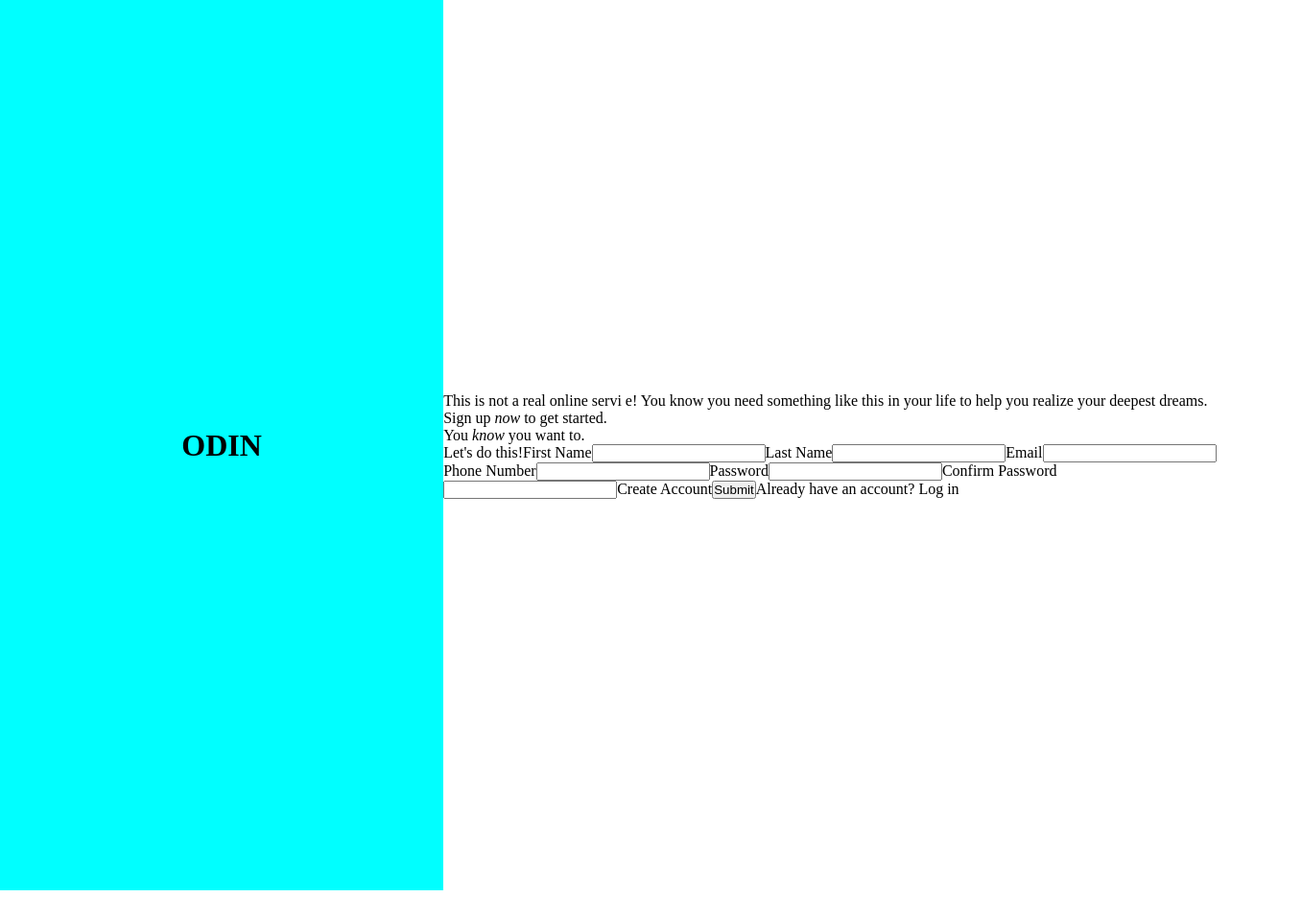
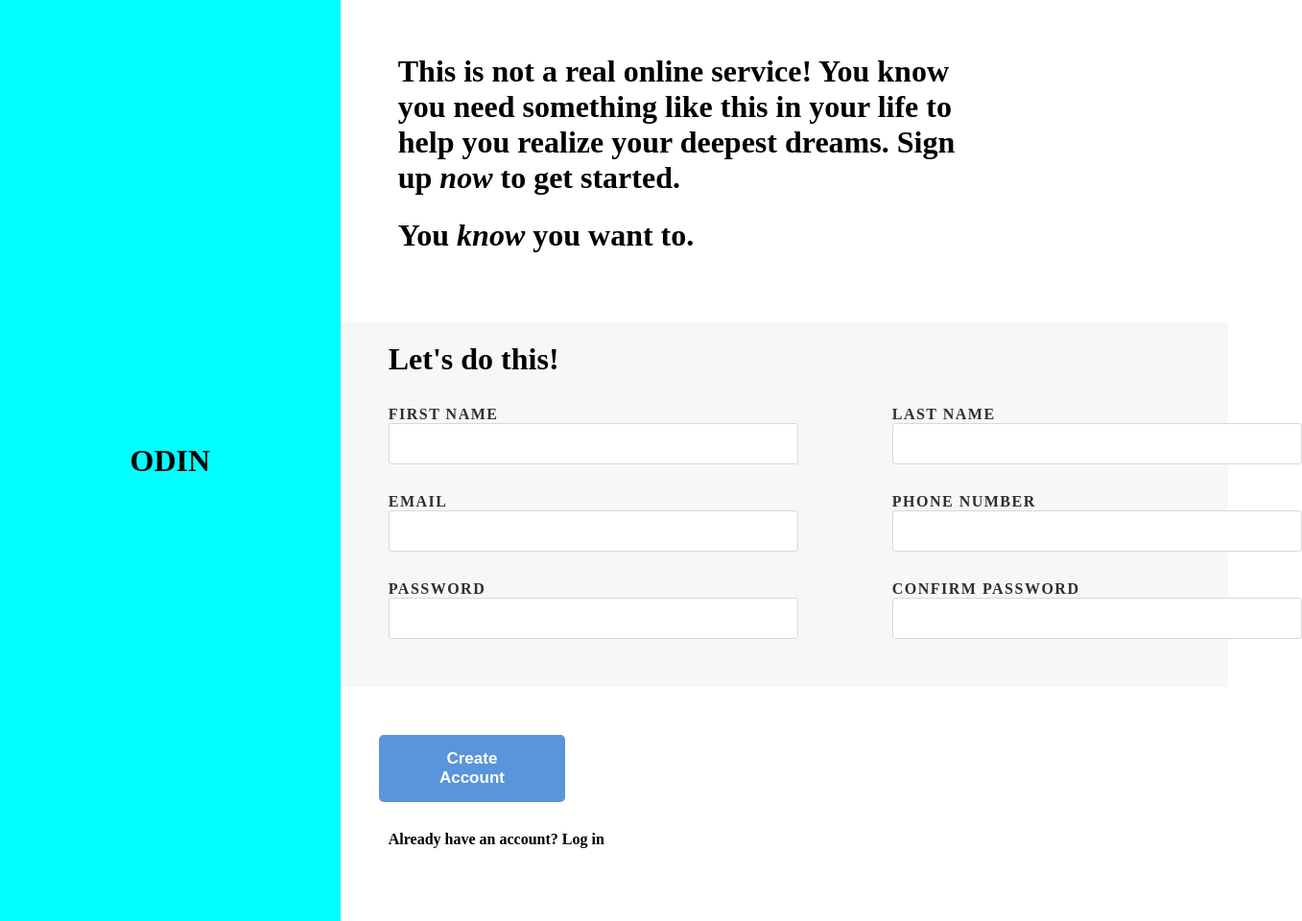
Before and after one commit to nishanth09m/signupForm, a plain HTML site: page index.html in a window 1280 px wide. Shown: the whole page at 96% size, 1357 px wide, since content can reach past the window. Before the commit the page ends 928 px from the top, so only its background shows below. Drawn offline with Linux system fonts and the light colour scheme.

Commit message:
Add basic layout design Add styles to the form

```diff
--- a/index.html
+++ b/index.html
@@ -1,50 +1,72 @@
 <!DOCTYPE html>
 <html lang="en">
+
 <head>
     <meta charset="UTF-8">
     <meta name="viewport" content="width=device-width, initial-scale=1.0">
     <title>Document</title>
     <link rel="stylesheet" href="styles.css">
 </head>
+
 <body>
     <div class="main">
         <div class="logo">
             <h1>ODIN</h1>
         </div>
         <div class="container">
-            <p>This is not a real online servi e! You know you need something like
-                this in your life to help you realize your deepest dreams. Sign up <em>now</em>
-                to get started.
-            </p>
-            <p>You <em>know</em> you want to.</p>
-            <div class="login">
-                Let's do this!
+            <div class="para">
+                <p>This is not a real online service! You know you need something like
+                    this in your life to help you realize your deepest dreams. Sign up <em>now</em>
+                    to get started.
+                </p>
+                <p>You <em>know</em> you want to.</p>
+            </div>
+            <div class="details">
+                <p>Let's do this!</p>
+                <form action="" method="post" class="web-form">
+                    <div class="row-one">
+                        <div class="form-row">
+                            <label for="fname">First Name</label>
+                            <input type="text" id="fname" name="fname" required>
+                        </div>
 
-                <label for="fname">First Name</label>
-                <input type="text" id="fname" name="fname">
+                        <div class="form-row">
+                            <label for="lname">Last Name</label>
+                            <input type="text" id="lname" name="lname" required>
+                        </div>
+                    </div>
 
-                <label for="lname">Last Name</label>
-                <input type="text" id="lname" name="lname">
+                    <div class="row-one">
+                        <div class="form-row">
+                            <label for="email">Email</label>
+                            <input type="email" id="email" name="email" required>
+                        </div>
 
-                <label for="email">Email</label>
-                <input type="email" id="email" name="email">
+                        <div class="form-row">
+                            <label for="pno">Phone Number</label>
+                            <input type="text" id="pno" name="pno" required>
+                        </div>
+                    </div>
 
-                <label for="pno">Phone Number</label>
-                <input type="text" id="pno" name="pno">
+                    <div class="row-one">
+                        <div class="form-row">
+                            <label for="pass">Password</label>
+                            <input type="password" id="pass" name="pass" required>
+                        </div>
 
-                <label for="pass">Password</label>
-                <input type="password" id="pass" name="pass">
-
-                <label for="cpass">Confirm Password</label>
-                <input type="text" id="cpass" name="cpass">
-
-                <label for="button">Create Account</label>
-                <input type="submit" id="button" name="button">
-
-                Already have an account? Log in
+                        <div class="form-row">
+                            <label for="cpass">Confirm Password</label>
+                            <input type="password" id="cpass" name="cpass"required>
+                        </div>
+                    </div>
+                </form>
             </div>
-
+            <div class="footer">
+                <button>Create Account</button>
+                <p>Already have an account? Log in</p>
+            </div>
         </div>
     </div>
 </body>
+
 </html>
--- a/styles.css
+++ b/styles.css
@@ -1,29 +1,106 @@
-*{
+* {
     margin: 0;
     padding: 0;
     box-sizing: border-box;
 }
 
-.main{
+.main {
     display: flex;
 }
 
-.logo{
+.logo {
     background: aqua;
-    height: 58rem;
-    width: 70rem;
+    height: 60rem;
+    width: 65%;
     display: flex;
     align-items: center;
     justify-content: center;
 }
 
-.container{
+.container {
     display: flex;
     flex-direction: column;
-     justify-content: center;
+    justify-content: center;
 }
 
-.login{
+.para{
+    margin-bottom: 2rem;
+    font-weight: bold;
+    padding: 0px 60px 40px;
+    font-size: 2em;
     display: flex;
+    flex-direction: column;
+    gap: 1.4rem;
+    width: 80%;
+}
+
+
+.details{
+    background-color: #F6F7F8;
+
+    width: 100%;
+    padding: 10px 50px 20px;
+    margin: 0 0 40px 0;
+}
+
+.details p{
+    font-weight: bold;
+    font-size: 2rem;
+    margin: 10px 0px 30px;
+}
+
+.row-one{
+    display: flex;
+    gap: 15rem;
+}
+
+.form-row{
+    margin-bottom: 30px;
+    display: flex;
+    justify-content: flex-start;
+    flex-direction: column;
     flex-wrap: wrap;
 }
+
+.form-row input {
+  background-color: #FFFFFF;
+  border: 1px solid #D6D9DC;
+  border-radius: 3px;
+  width: 150%;
+  padding: 9px;
+  font-size: 20px;
+}
+
+.form-row label {
+    color: rgb(48, 45, 45);
+    font-weight: bold;
+    text-transform: uppercase;
+    letter-spacing: 1.5px;
+}
+
+.footer{
+    padding: 10px 40px 20px;
+}
+
+.footer p{
+    margin-top: 30px;
+    margin-left: 10px;
+    font-weight: 550;
+}
+
+.footer button {
+    font-size: 17px;
+    font-weight: bold;
+
+    color: #FFFFFF;
+    background-color: #5995DA;
+
+    border: none;
+    border-radius: 5px;
+
+    padding: 15px 40px;
+    cursor: pointer;
+
+    width: 23%;
+    min-width: 150px;
+  }
```
